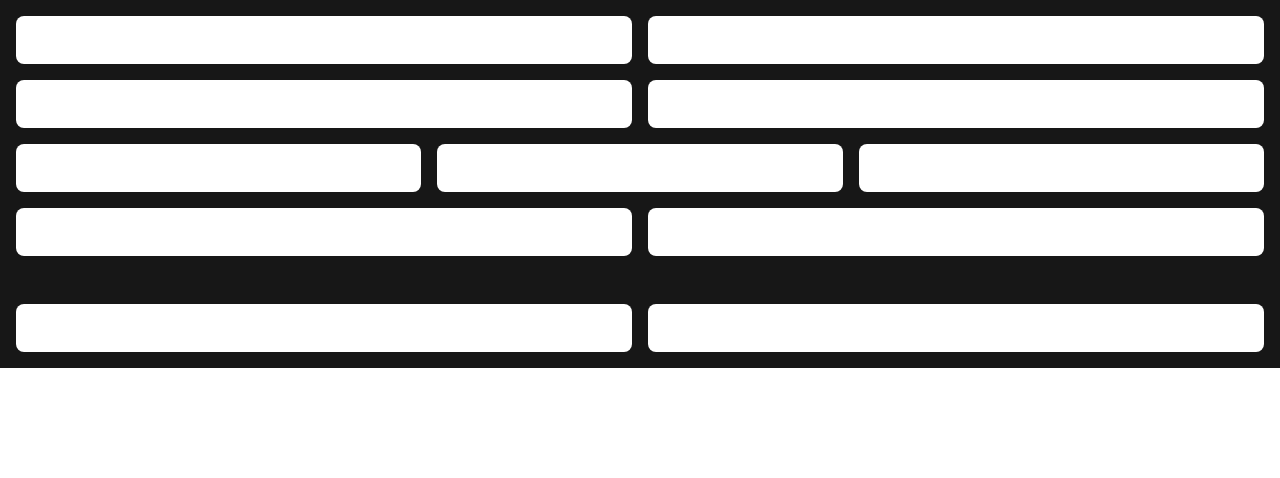
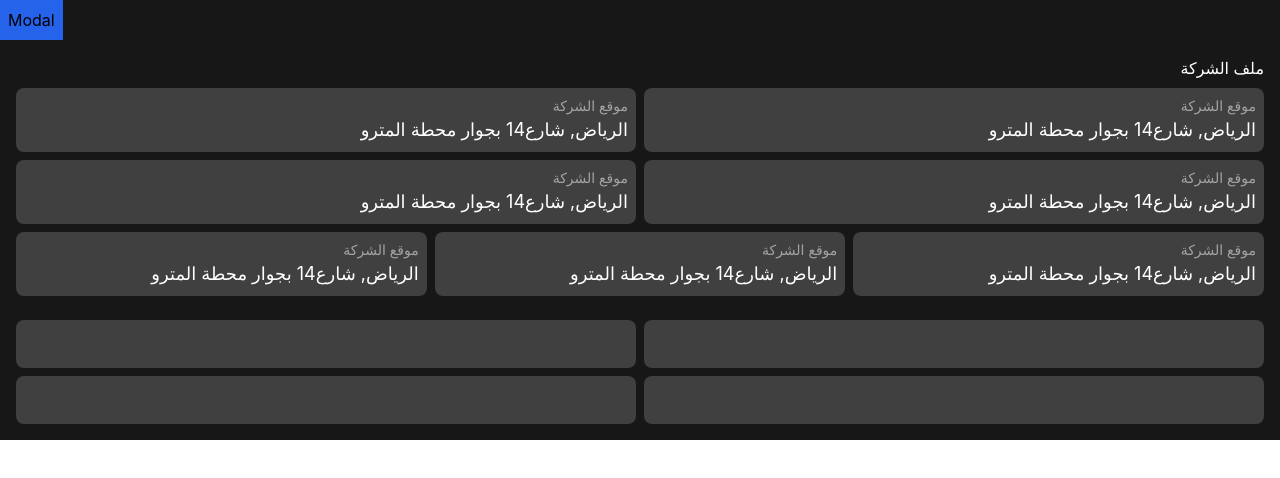
Before and after one commit to vikas-sh-vikas/tailwind-figma, a React (Create React App) app: page / in a window 1280 px wide. Shown: the top 478 px of the page. Built offline with nearby package versions, Linux system fonts and the light colour scheme.

Commit message:
Modal Creates

```diff
--- /dev/null
+++ b/src/Component/Modal.tsx
@@ -0,0 +1,29 @@
+import React from 'react'
+type ModalProps = {
+    isOpen:boolean
+    setIsModal: () => void
+}
+
+function Modal(props:ModalProps) {
+    const modalStatus = props.isOpen
+    const CloseModal = (e:any) => {
+        if(e.target.id == "modal")
+            props.setIsModal()
+    }
+    if(props.isOpen)
+        return null
+    else
+     return (
+    <div id="modal" className='fixed inset-0 bg-black bg-opacity-25 backdrop-blur-sm flex justify-center items-center' onClick={CloseModal}>
+        <div className='bg-white bg-opacity-25 h-1/3 w-1/3'>
+            <form>
+                <input></input>
+            <button onClick={()=>props.setIsModal()}>Close</button>
+            </form>
+            <button onClick={()=>props.setIsModal()}>Close</button>
+        </div>
+    </div>
+  )
+}
+
+export default Modal
--- a/src/Page/CompanyProfile.tsx
+++ b/src/Page/CompanyProfile.tsx
@@ -1,21 +1,49 @@
 import  { useState } from "react";
+import Modal from "../Component/Modal";
 
 function CompanyProfile() {
+  const [isModal, setIsModal] = useState(true)
 
   return (
-    <div className="bg-neutral-900 h-full">
-      <div className="grid gap-4 grid-cols-6 p-4">
-        <div className="bg-neutral-800 h-12 col-span-3 bg-white rounded-lg"></div>
-        <div className="bg-neutral-800 h-12 col-span-3 bg-white rounded-lg"></div>
-        <div className="bg-neutral-800 h-12 col-span-3 bg-white rounded-lg"></div>
-        <div className="bg-neutral-800 h-12 col-span-3 bg-white rounded-lg"></div>
-        <div className="bg-neutral-800 h-12 col-span-2 bg-white rounded-lg"></div>
-        <div className="bg-neutral-800 h-12 col-span-2 bg-white rounded-lg"></div>
-        <div className="bg-neutral-800 h-12 col-span-2 bg-white rounded-lg"></div>
-        <div className="bg-neutral-800 h-12 col-span-3 bg-white rounded-lg mb-8"></div>
-        <div className="bg-neutral-800 h-12 col-span-3 bg-white rounded-lg"></div>
-        <div className="bg-neutral-800 h-12 col-span-3 bg-white rounded-lg"></div>
-        <div className="bg-neutral-800 h-12 col-span-3 bg-white rounded-lg"></div>
+    <div className="bg-neutral-900 h-hvh">
+      <button className="bg-blue-600 p-2" onClick={()=>setIsModal(!isModal)}>Modal</button>
+      <Modal isOpen={isModal} setIsModal={()=>setIsModal(!isModal)}/>
+      <div className="grid gap-2 grid-cols-6 p-4">
+        <h1 className="col-span-6 text-white text-end">ملف الشركة</h1>
+        <div className="bg-neutral-700 col-span-3  rounded-lg p-2">
+          <p className="text-sm text-neutral-400 text-end">موقع الشركة</p>
+          <p className="text-lg text-white text-end">الرياض, شارع14 بجوار محطة المترو</p>
+        </div>
+        <div className="bg-neutral-700 col-span-3  rounded-lg p-2">
+          <p className="text-sm text-neutral-400 text-end">موقع الشركة</p>
+          <p className="text-lg text-white text-end">الرياض, شارع14 بجوار محطة المترو</p>
+        </div>
+        <div className="bg-neutral-700 col-span-3  rounded-lg p-2">
+          <p className="text-sm text-neutral-400 text-end">موقع الشركة</p>
+          <p className="text-lg text-white text-end">الرياض, شارع14 بجوار محطة المترو</p>
+        </div>
+        <div className="bg-neutral-700 col-span-3  rounded-lg p-2">
+          <p className="text-sm text-neutral-400 text-end">موقع الشركة</p>
+          <p className="text-lg text-white text-end">الرياض, شارع14 بجوار محطة المترو</p>
+        </div>
+        <div className="bg-neutral-700 col-span-2  rounded-lg p-2 mb-4">
+          <p className="text-sm text-neutral-400 text-end">موقع الشركة</p>
+          <p className="text-lg text-white text-end">الرياض, شارع14 بجوار محطة المترو</p>
+        </div>
+        <div className="bg-neutral-700 col-span-2  rounded-lg p-2 mb-4">
+          <p className="text-sm text-neutral-400 text-end">موقع الشركة</p>
+          <p className="text-lg text-white text-end">الرياض, شارع14 بجوار محطة المترو</p>
+        </div>
+        <div className="bg-neutral-700 col-span-2  rounded-lg p-2 mb-4">
+          <p className="text-sm text-neutral-400 text-end">موقع الشركة</p>
+          <p className="text-lg text-white text-end">الرياض, شارع14 بجوار محطة المترو</p>
+        </div>
+
+
+        <div className="bg-neutral-700 h-12 col-span-3 rounded-lg"></div>
+        <div className="bg-neutral-700 h-12 col-span-3 rounded-lg"></div>
+        <div className="bg-neutral-700 h-12 col-span-3 rounded-lg"></div>
+        <div className="bg-neutral-700 h-12 col-span-3 rounded-lg"></div>
       </div>
     </div>
   );
```
